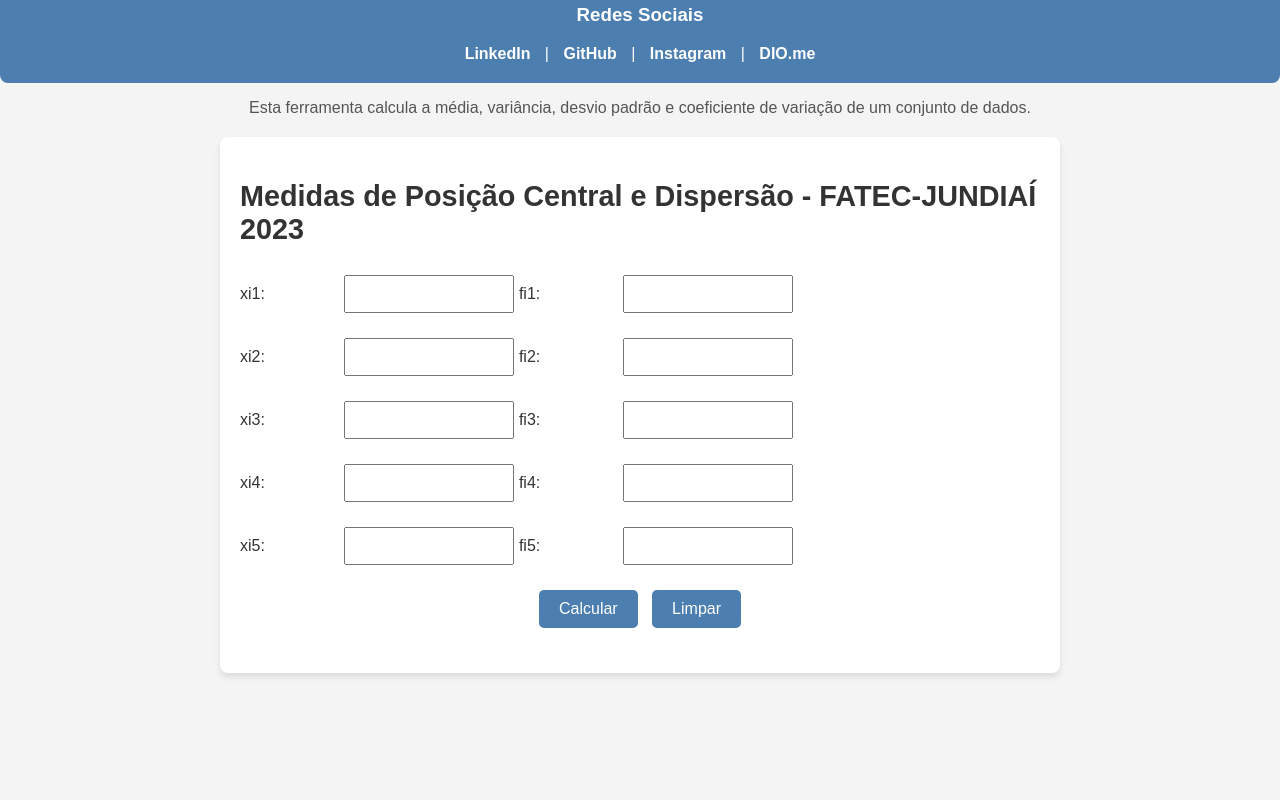
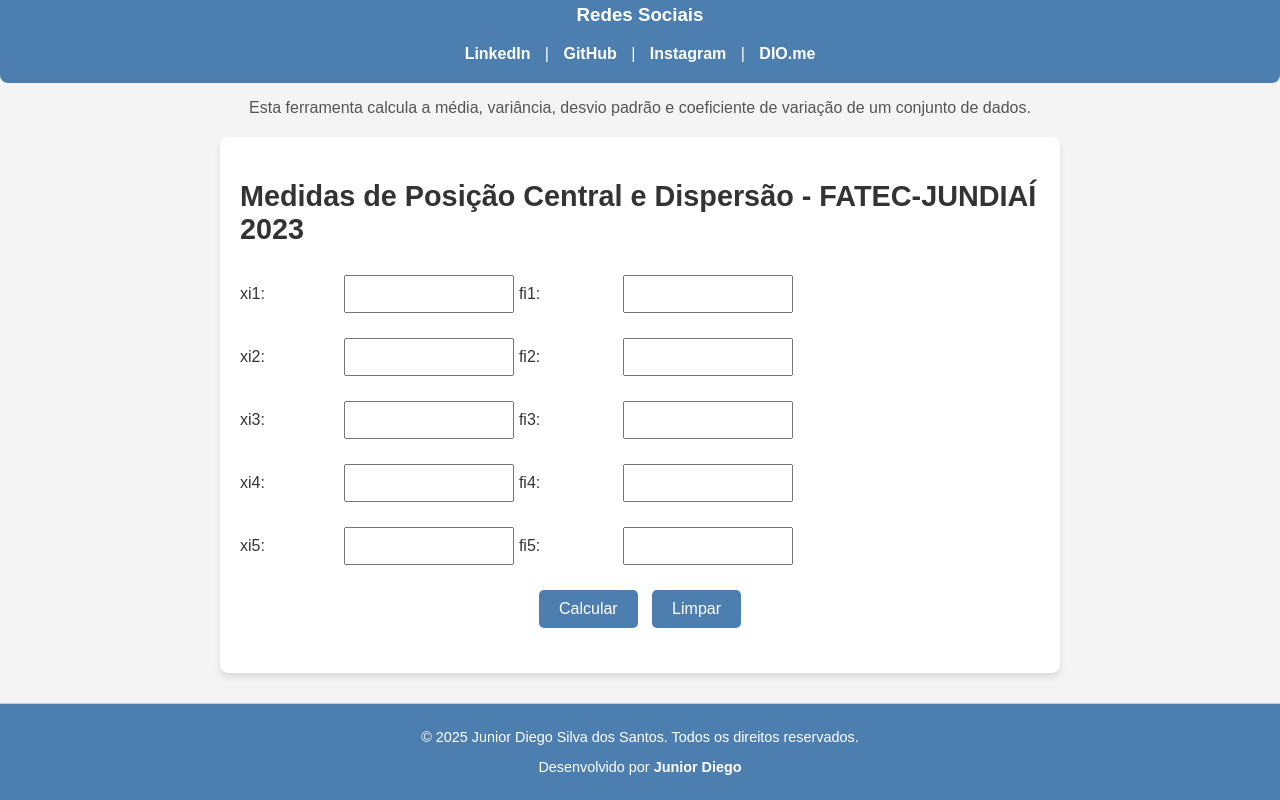
Before and after one commit to junior670/Portf-lio, a plain HTML site: page index.html in a window 1280 px wide. Shown: the part 414-1214 px from the top of the page. Before the commit the page ends 1107 px from the top, so only its background shows below. Drawn offline with Linux system fonts and the light colour scheme.

Commit message:
Update index.html

```diff
--- a/index.html
+++ b/index.html
@@ -78,6 +78,21 @@
             font-size: 1.2rem;
             color: #333;
             text-align: center;
+        }
+        /* Estilos do rodapé */
+        footer {
+            background-color: #4c7faf;
+            color: white;
+            padding: 10px;
+            text-align: center;
+            font-size: 0.9rem;
+            margin-top: 30px;
+            border-top: 1px solid #ccc;
+        }
+        footer a {
+            color: white;
+            text-decoration: none;
+            font-weight: bold;
         }
     </style>
 </head>
@@ -164,6 +179,12 @@
     </div>
 </section>
 
+<!-- Rodapé -->
+<footer>
+    <p>&copy; 2025 Junior Diego Silva dos Santos. Todos os direitos reservados.</p>
+    <p>Desenvolvido por <a href="https://www.linkedin.com/in/junior-santos-9b930b211" target="_blank">Junior Diego</a></p>
+</footer>
+
 <script>
     function calcular() {
         let valores = [], frequencias = [], somaFiXi = 0, somaFi = 0;
```
